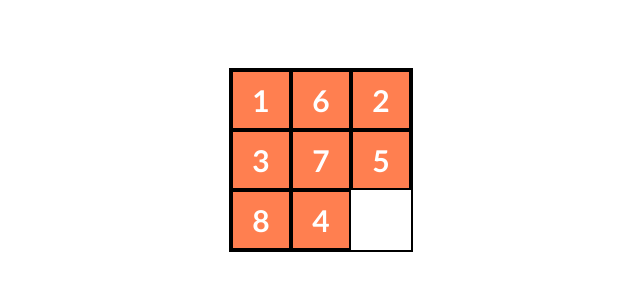
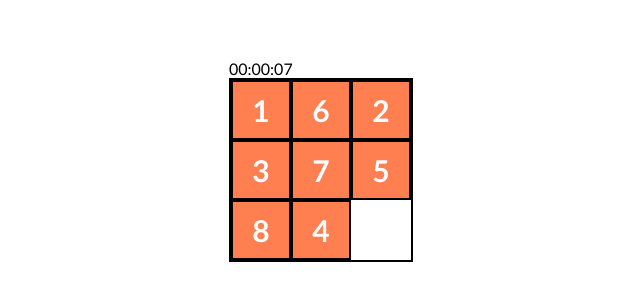
Before and after one commit to Lwinga/number-puzzle-react, a React (Vite) app: page / in a window 1280 px wide. Shown: the part 240-540 px from the top of the page, without its empty margins (319-959 px from the left). Built offline with nearby package versions, Linux system fonts and the light colour scheme.

Commit message:
Implement a stopwatch

```diff
--- a/src/App.jsx
+++ b/src/App.jsx
@@ -1,8 +1,10 @@
 import { useState } from "react";
 import PuzzleBox from "./PuzzleBox.jsx";
+import Stopwatch from "./Stopwatch.jsx";
 
 export default function App() {
   const [refresh, setRefresh] = useState(0);
+  const [stopwatchRunning, setStopwatchRunning] = useState(true);
 
   const gridSize = 3;
   const totalBoxes = gridSize * gridSize - 1; // Leave one space empty
@@ -51,12 +53,30 @@ export default function App() {
     [emptySpace.x, emptySpace.y] = [movableBoxPos.x, movableBoxPos.y];
   }
 
+  function handleStop(timeTaken) {
+    setTimeout(() => {
+      window.alert('You won!\nTime taken: ' + timeTaken);
+      setRefresh(refresh + 1);
+      setStopwatchRunning(true);
+    }, 250); // The delay to wait for the transition
+  }
+
+  function handleWin() {
+    setStopwatchRunning(false);
+  }
+
   return (
-    <PuzzleBox
-      key={gridSize + refresh}
-      gridSize={gridSize}
-      initialBoxes={initialBoxes}
-      onRefresh={() => setRefresh(refresh + 1)}
-    />
+    <>
+      <Stopwatch
+        running={stopwatchRunning}
+        onStop={handleStop}
+      />
+      <PuzzleBox
+        key={gridSize + refresh}
+        gridSize={gridSize}
+        initialBoxes={initialBoxes}
+        onWin={handleWin}
+      />
+    </>
   )
 }
--- a/src/PuzzleBox.jsx
+++ b/src/PuzzleBox.jsx
@@ -4,7 +4,7 @@ import NumberBox from "./NumberBox.jsx";
 export default function PuzzleBox({
   gridSize = 3,
   initialBoxes = [],
-  onRefresh = () => {},
+  onWin = () => {},
 }) {
   const boxSize = 60;
   const size = boxSize * gridSize;
@@ -12,10 +12,7 @@ export default function PuzzleBox({
 
   useEffect(() => {
     if (checkForWin()) {
-      setTimeout(() => {
-        window.alert('You won!');
-        onRefresh();
-      }, 250); // The delay to wait for the transition
+      onWin();
     }
   }, [boxes]);
 
--- /dev/null
+++ b/src/Stopwatch.jsx
@@ -0,0 +1,40 @@
+import { useEffect, useRef, useState } from "react";
+
+export default function Stopwatch({
+  running = false,
+  onStop = () => {},
+}) {
+  const [now, setNow] = useState(0);
+  const [startTime, setStartTime] = useState(0);
+  const intervalRef = useRef(null);
+
+  useEffect(() => {
+    if (running) {
+      setStartTime(Date.now());
+      setNow(Date.now());
+      clearInterval(intervalRef.current);
+      intervalRef.current = setInterval(() => {
+        setNow(Date.now());
+      }, 1000);
+    } else {
+      clearInterval(intervalRef.current);
+      onStop(formatTime(elapsedSeconds));
+    }
+  }, [running]);
+
+  const elapsedSeconds = (now - startTime) / 1000;
+
+  function formatTime(seconds) {
+    const hrs = Math.floor(seconds / 3600);
+    const mins = Math.floor(seconds / 60);
+    const secs = Math.floor(seconds % 60);
+
+    const pad = (num) => num < 10 ? '0' + num : num;
+
+    return `${pad(hrs)}:${pad(mins)}:${pad(secs)}`;
+  }
+
+  return (
+    <div>{formatTime(elapsedSeconds)}</div>
+  );
+}
```
